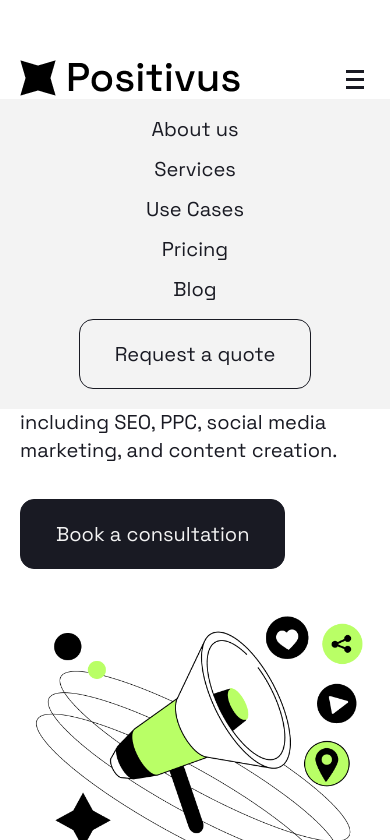
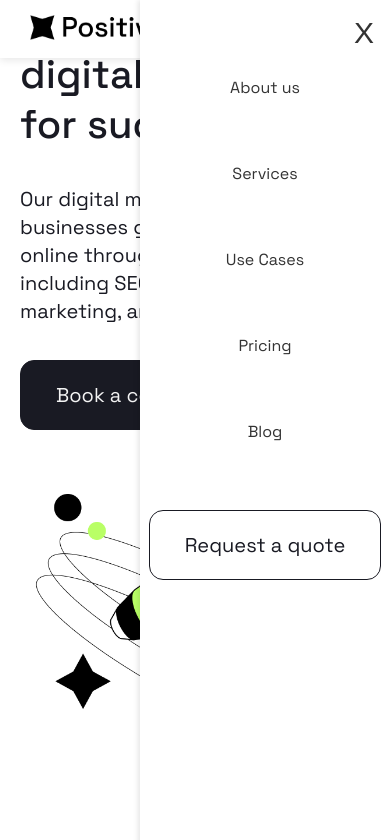
Before and after one commit to MathiasGFuhr/positivus, a plain HTML site: page index.html in a window 390 px wide. Both pictures are taken after a click on the button "Toggle menu". Shown: the top 840 px of the page. Drawn offline with Linux system fonts and the light colour scheme.

Commit message:
menu mobile

```diff
--- a/css/header.css
+++ b/css/header.css
@@ -1,31 +1,40 @@
-/* Estilos base */
+/* Estilo do header */
 header {
-    margin-top: 60px;
-    margin-bottom: 70px;
+    background-color: #ffffff;
+    padding: 15px 10px;
+    box-shadow: 0 2px 8px rgba(0, 0, 0, 0.1);
+    position: fixed;
+    width: 100%;
+    top: 0;
+    left: 0;
+    z-index: 1000;
 }
 
 header .container {
+    max-width: 1200px;
+    margin: 0 auto;
     display: flex;
     justify-content: space-between;
     align-items: center;
     position: relative;
 }
 
+header .logo img {
+    max-width: 180px;
+}
+
 header nav ul {
     display: flex;
-    align-items: center;
     gap: 30px;
     list-style: none;
-    padding: 0;
-    margin: 0;
 }
 
 header nav ul li a {
-    color: var(--dark);
-    font-family: var(--font);
-    font-size: 20px;
+    text-decoration: none;
+    color: #333;
+    font-size: 16px;
     padding: 10px;
-    transition: color 0.4s ease-in-out;
+    transition: color 0.3s ease;
 }
 
 header nav ul li a:hover {
@@ -34,74 +43,75 @@ header nav ul li a:hover {
 
 header nav ul li a:focus {
     outline: 2px solid var(--green);
-    outline-offset: 2px;
 }
 
-/* Botão do menu mobile */
-.menu-toggle {
-    display: none;
+
+/* Estilo para o menu mobile */
+@media (max-width: 768px) {
+    header .logo img {
+        max-width: 150px;
+    }
+
+    header nav ul {
+        position: fixed;
+        top: 0;
+        right: 0;
+        background-color: #ffffff;
+        width: 250px;
+        height: 100%;
         flex-direction: column;
-    justify-content: center;
         align-items: center;
-    gap: 5px;
-    width: 30px;
-    height: 30px;
-    background: none;
+        justify-content: flex-start;
+        padding-top: 60px;
+        box-shadow: -2px 0px 5px rgba(0, 0, 0, 0.1);
+        transform: translateX(100%);
+        transition: transform 0.3s ease;
+    }
+
+    header nav ul.active {
+        transform: translateX(0);
+    }
+
+    header .menu-toggle {
+        display: block;
+        background: transparent;
         border: none;
+        position: absolute;
+        top: 0px;
+        right: 20px;
         cursor: pointer;
     }
 
-.menu-toggle span {
+    header .menu-toggle span {
         display: block;
-    width: 100%;
+        width: 25px;
         height: 3px;
-    background-color: var(--dark);
-    transition: all 0.3s ease-in-out;
+        background-color: #333;
+        margin: 5px 0;
     }
 
-/* Menu mobile */
-header nav {
-    position: absolute;
-    top: 100%;
-    right: 0;
-    width: 100%;
-    background: var(--light);
-    transform: translateY(-200%);
-    transition: transform 0.3s ease-in-out;
+    header nav ul li {
+        margin: 20px 0;
     }
 
-header nav ul.menu {
-    display: flex;
-    flex-direction: column;
-    gap: 20px;
-    text-align: center;
-    padding: 20px 0;
+    header .btn {
+        margin-top: 20px;
     }
 
-/* Quando o menu é aberto */
-header nav.open {
-    transform: translateY(0);
+    /* Estilo do botão de fechar */
+    header .menu-close {
+        display: none;
+        background-color: transparent;
+        border: none;
+        font-size: 30px;
+        color: #333;
+        position: absolute;
+        top: 0px;
+        right: 20px;
+        cursor: pointer;
     }
 
-/* Responsividade */
-@media (max-width: 768px) {
-
-    header{
-        margin-bottom: 40px;
-    }
-    .menu-toggle {
-        display: flex;
-    }
-
-    header nav ul {
-        display: none;
-    }
-
-    header nav.open ul {
-        display: flex;
-    }
-
-    header .container {
-        flex-wrap: wrap;
+    header nav ul.active + .menu-close {
+        display: block;
     }
 }
--- a/index.html
+++ b/index.html
@@ -31,9 +31,16 @@
                     <li><a href="#">Blog</a></li>
                     <a href="#" class="btn btn-primary">Request a quote</a>
                 </ul>
+                <button class="menu-close" aria-label="Close menu">X</button>
             </nav>
         </div>
     </header>
+
+
+
+
+
+
 
 
     <main>
--- a/js/script.js
+++ b/js/script.js
@@ -1,7 +1,11 @@
-
 const menuToggle = document.querySelector('.menu-toggle');
-const nav = document.querySelector('header nav');
+const menu = document.querySelector('header nav ul');
+const menuClose = document.querySelector('.menu-close');
 
 menuToggle.addEventListener('click', () => {
-    nav.classList.toggle('open');
+    menu.classList.toggle('active');
 });
+
+menuClose.addEventListener('click', () => {
+    menu.classList.remove('active');
+});
```
Lines whose indentation alone changed are shown as unchanged.
